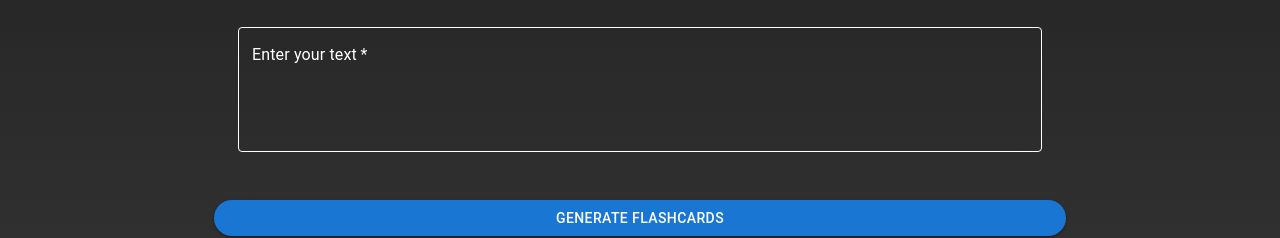
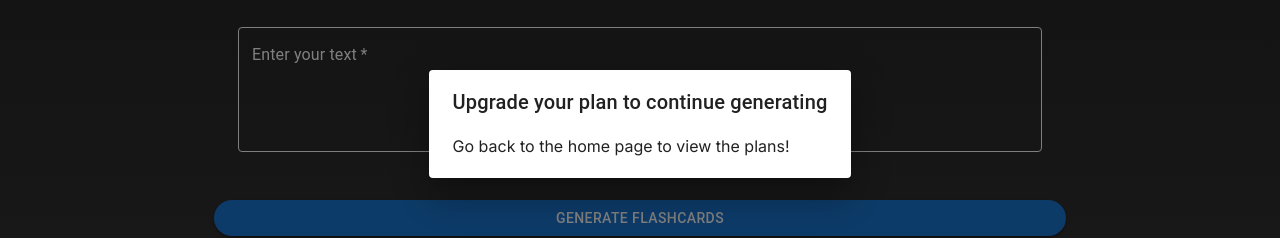
Before and after one commit to Jho0413/FlashLoom, a Next.js app in the folder client/: page /generate in a window 1280 px wide. Shown: the part 276-514 px from the top of the page. Built offline with nearby package versions, Linux system fonts and the light colour scheme; no server answers.

Commit message:
feat: Added subscription check when accessing generation page, and modified data in response for stripe subscription

```diff
--- a/client/app/api/stripe-subscription/route.js
+++ b/client/app/api/stripe-subscription/route.js
@@ -65,28 +65,29 @@ export async function GET(req) {
 
         const data = userDoc.data();
         const { subscriptionPlan, subscriptionEndTime, generations } = data;
-        let message;
+        let access;
+        let plan;
         switch (subscriptionPlan) {
             case "Free":
-                if (generations == 3)
-                    message = "No permission";
-                else
-                    message = "Success";
+                access = generations < 3;
+                plan = "Free"
                 break;
             case plans["Basic"]:
                 const currentUnixTime = Math.floor(Date.now() / 1000);
-                if (currentUnixTime <= subscriptionEndTime)
-                    message = "Success";
-                else {
+                if (currentUnixTime <= subscriptionEndTime) {
+                    access = true;
+                    plan = "Basic";
+                } else {
                     await updateDoc(userRef, {
                         subscriptionPlan: "Free",
                         subscriptionEndTime: null
                     });
-                    message = generations == 3 ? "No permission" : "Success";
+                    access = generations < 3;
+                    plan = "Free";
                 }
                 break;
         }
-        return NextResponse.json({ message: message }, { status: 200 });
+        return NextResponse.json({ access: access, plan: plan, generations: generations }, { status: 200 });
     } catch (error) {
         return NextResponse.json({ error: error }, { status: 500 });
     }
--- a/client/app/generate/page.js
+++ b/client/app/generate/page.js
@@ -3,12 +3,38 @@ import {
 } from "@mui/material";
 import Header from "../components/header";
 import GenerateFlashcardBody from "./generateFlashcardBody";
+import PermissionDialog from "./permissionDialog";
 
-export default function GeneratePage() {
+export default async function GeneratePage({ searchParams }) {
+  const { userId } = searchParams;
+  let userAccess;
+  let userPlan;
+
+  try {
+    const response = await fetch(`http://localhost:3000/api/stripe-subscription?userId=${userId}`,
+      {
+        method: "GET",
+        headers: { "Cache-Control": "no-cache" }
+      }
+    );
+    if (!response.ok) {
+      throw new Error("Failed to get subscription");
+    }
+    const data = await response.json();
+    console.log(data);
+    const { access, plan } = data;
+    userAccess = access;
+    userPlan = plan;
+
+  } catch (error) {
+    console.error("Hello");
+  }
+
   return (
     <Container maxWidth="100%" sx={{ backgroundImage: "linear-gradient(to top,rgb(58, 58, 58), rgb(30, 30, 30))", height: "100vh", overflowY: 'auto' }}>
       <Header />
       <GenerateFlashcardBody />
+      <PermissionDialog access={userAccess}/>
     </Container>
   );
 }
--- /dev/null
+++ b/client/app/generate/permissionDialog.js
@@ -0,0 +1,18 @@
+"use client"
+
+import { Dialog, DialogTitle, DialogContent } from "@mui/material";
+import { useRouter } from "next/navigation";
+
+const PermissionDialog = ({ access }) => {
+
+    const router = useRouter();
+
+    return (
+      <Dialog open={!access} onClose={() => router.push("/")}>
+        <DialogTitle>Upgrade your plan to continue generating</DialogTitle>
+        <DialogContent>Go back to the home page to view the plans!</DialogContent>
+      </Dialog>
+    )
+}
+
+export default PermissionDialog;
```
